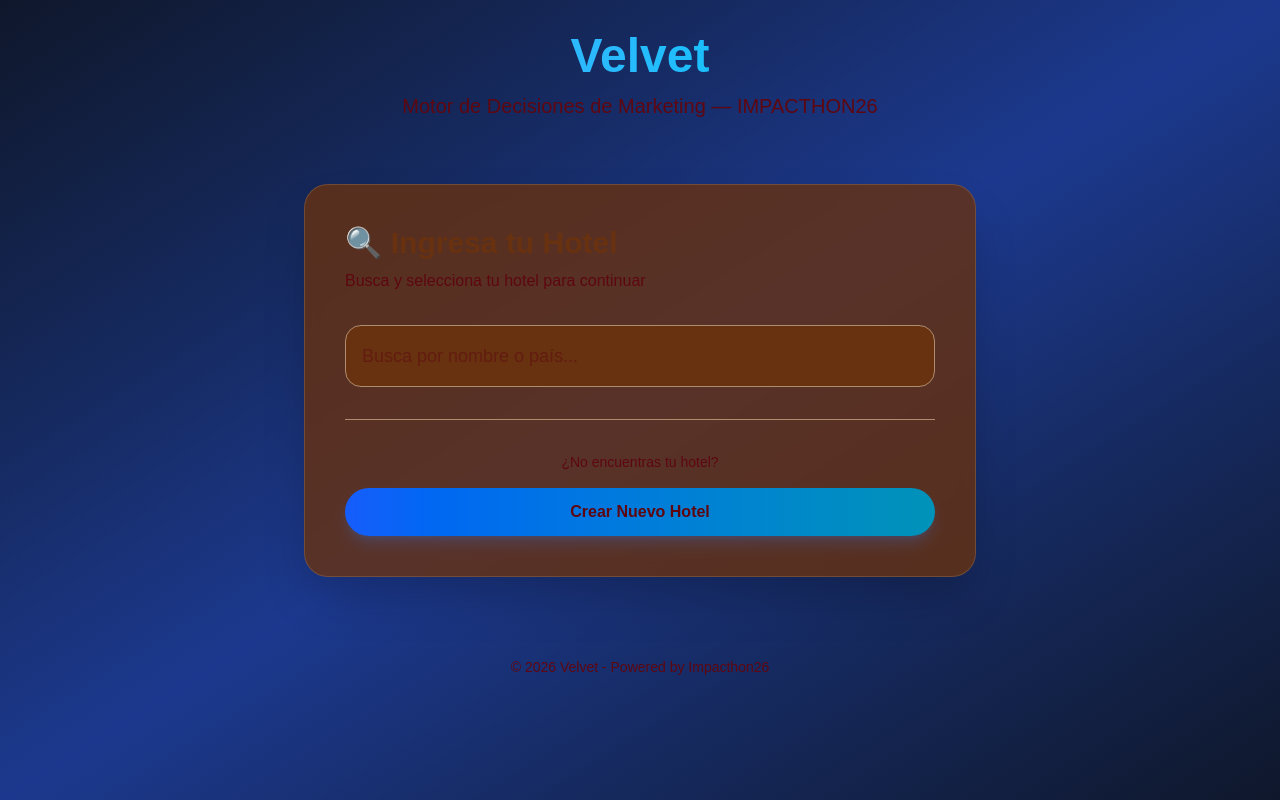
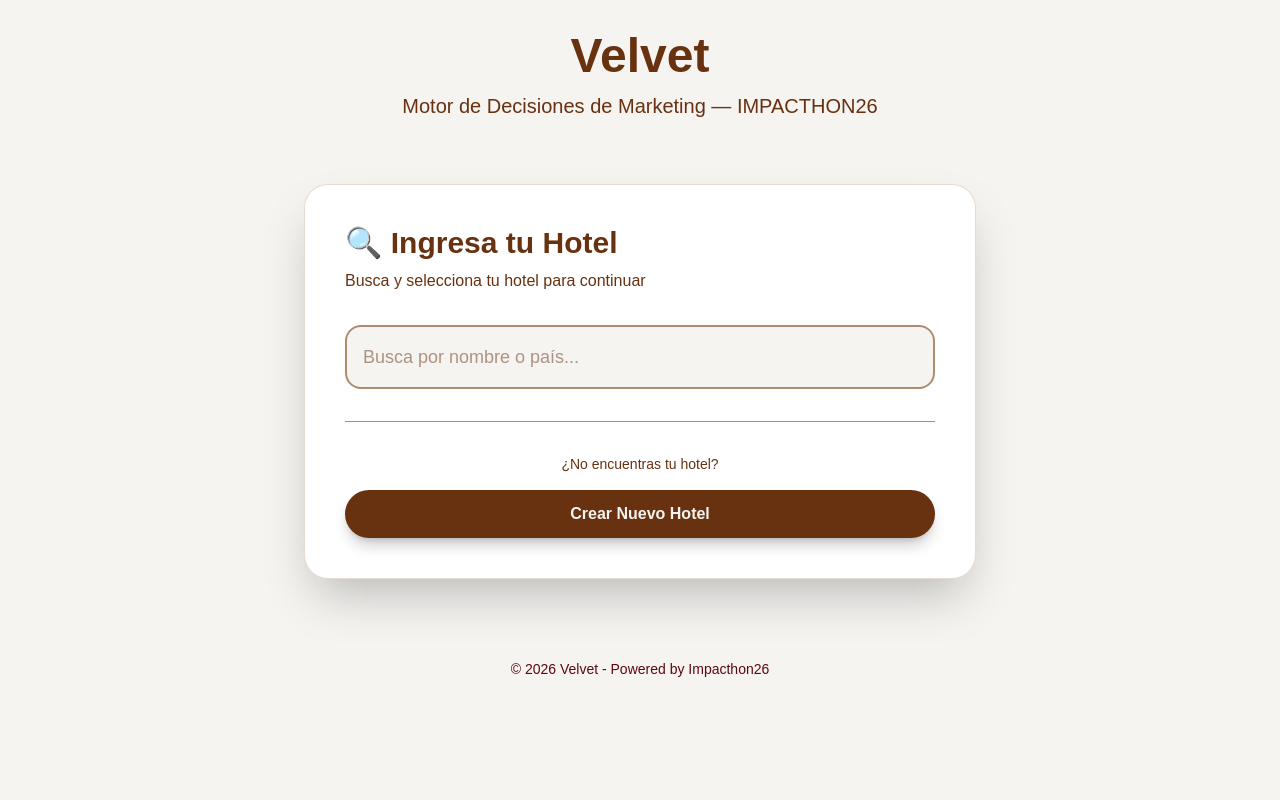
Before and after one commit to sserxxio/Impacthon26, a Next.js app in the folder frontend/: page /login in a window 1280 px wide. Built offline with nearby package versions, Linux system fonts and the light colour scheme.

Commit message:
Modifcar colores logiN

```diff
--- a/frontend/app/login/page.tsx
+++ b/frontend/app/login/page.tsx
@@ -144,12 +144,12 @@ export default function LoginPage() {
   };
 
   return (
-    <div className="min-h-screen bg-gradient-to-br from-slate-900 via-blue-900 to-slate-900 text-[#5e0710] p-8">
+    <div className="min-h-screen bg-[#f5f4f1] text-[#683110] p-8">
       <header className="mb-16 text-center">
-        <h1 className="text-5xl font-extrabold bg-gradient-to-r from-blue-400 to-cyan-400 bg-clip-text text-transparent mb-3">
+        <h1 className="text-5xl font-extrabold text-[#683110] mb-3">
           Velvet
         </h1>
-        <p className="text-xl text-[#5e0710]">
+        <p className="text-xl text-[#683110]">
           Motor de Decisiones de Marketing — IMPACTHON26
         </p>
       </header>
@@ -157,7 +157,7 @@ export default function LoginPage() {
       {!selectedHotel ? (
         // PANTALLA DE BÚSQUEDA
         <div className="max-w-2xl mx-auto">
-          <div className="bg-[#683110]/80 backdrop-blur p-10 rounded-3xl border border-[#ae8d6e]/30 shadow-2xl">
+          <div className="bg-white p-10 rounded-3xl border border-[#ae8d6e]/30 shadow-2xl">
             <h2 className="text-3xl font-bold mb-2 text-[#683110]">🔍 Ingresa tu Hotel</h2>
             <p className="text-gray-6 mb-8">
               Busca y selecciona tu hotel para continuar
@@ -169,7 +169,7 @@ export default function LoginPage() {
                 value={searchQuery}
                 onChange={handleSearch}
                 placeholder="Busca por nombre o país..."
-                className="w-full p-4 bg-[#683110] text-[#5e0710] rounded-2xl border border-[#683110] focus:border-[#ae8d6e] focus:outline-none transition text-lg"
+                className="w-full p-4 bg-[#f5f4f1] text-[#683110] rounded-2xl border-2 border-[#683110] focus:border-[#ae8d6e] focus:outline-none transition text-lg placeholder-[#683110]/50"
                 autoFocus
               />
               {loading && (
@@ -219,7 +219,7 @@ export default function LoginPage() {
               </p>
               <button
                 onClick={() => setShowCreateForm(true)}
-                className="w-full bg-gradient-to-r from-blue-600 to-cyan-600 hover:from-blue-500 hover:to-cyan-500 px-6 py-3 rounded-full font-bold transition shadow-lg shadow-blue-500/20"
+                className="w-full bg-[#683110] hover:bg-[#52260d] text-[#f5f4f1] px-6 py-3 rounded-full font-bold transition shadow-lg shadow-black/20"
               >
                  Crear Nuevo Hotel
               </button>
```
Also changed, not shown: 1 other file (tests, documents, lock files or other folders).
